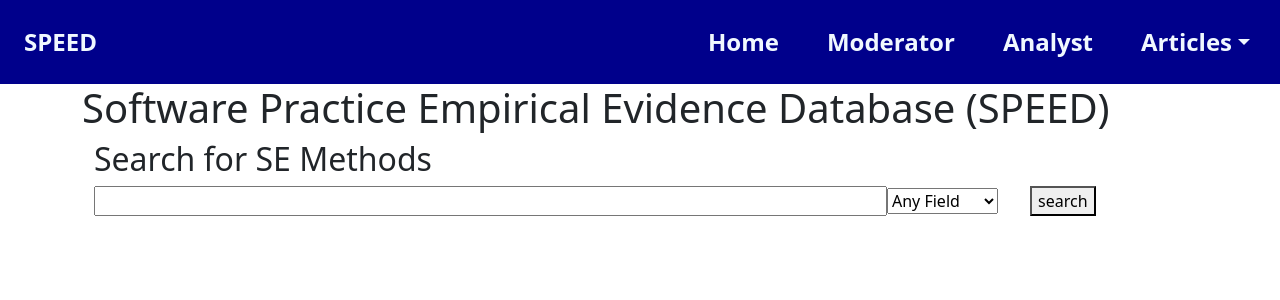
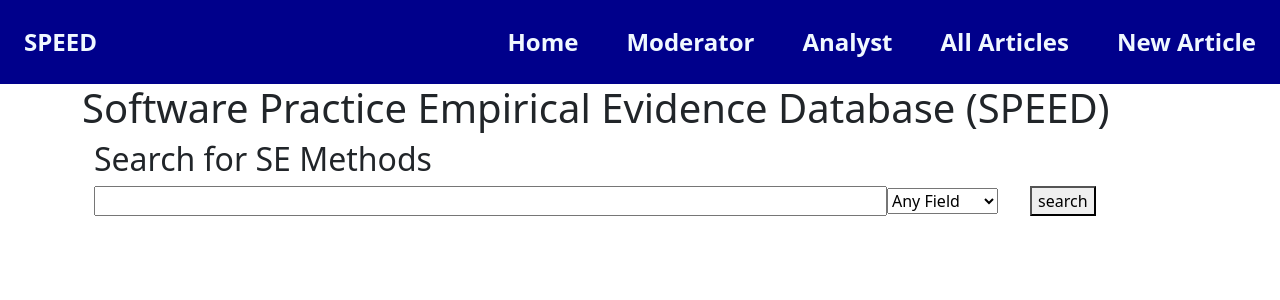
Before and after one commit to CISE5501/Assignment-1B, a Next.js app in the folder frontend/: page / in a window 1280 px wide. Shown: the top 300 px of the page. Built offline with nearby package versions, Linux system fonts and the light colour scheme.

Commit message:
Revamp navbar
Implement TA suggestions.

```diff
--- a/frontend/components/PopulatedNavbar.tsx
+++ b/frontend/components/PopulatedNavbar.tsx
@@ -1,7 +1,6 @@
-import { IoMdArrowDropdown } from 'react-icons/io';
 import NavBar from './nav/NavBar';
-import NavDropdown from './nav/NavDropdown';
 import NavItem from './nav/NavItem';
+import SearchDisplay from './search/SearchDisplay';
 
 const PopulatedNavBar = () => {
   return (
@@ -11,15 +10,9 @@ const PopulatedNavBar = () => {
         Home
       </NavItem>
       <NavItem route="/moderator">Moderator</NavItem>
-      <NavItem route="/analyst"> Analyst </NavItem>
-      <NavItem dropdown route="/">
-        {' '}
-        Articles <IoMdArrowDropdown />
-        <NavDropdown>
-          <NavItem route="/articles">See all Articles</NavItem>
-          <NavItem route="/articles/addArticle">Submit an Article</NavItem>
-        </NavDropdown>
-      </NavItem>
+      <NavItem route="/analyst">Analyst</NavItem>
+      <NavItem route="/articles">All Articles</NavItem>
+      <NavItem route="/articles/addArticle">New Article</NavItem>
     </NavBar>
   );
 };
--- a/frontend/components/nav/NavDropdown.tsx
+++ /dev/null
@@ -1,12 +0,0 @@
-import React from 'react';
-import styles from './Nav.module.scss';
-
-type Props = {
-  children?: React.ReactNode;
-};
-
-const NavDropdown = ({ children }: Props) => {
-  return <div className={styles.dropdown_container}>{children}</div>;
-};
-
-export default NavDropdown;
```
